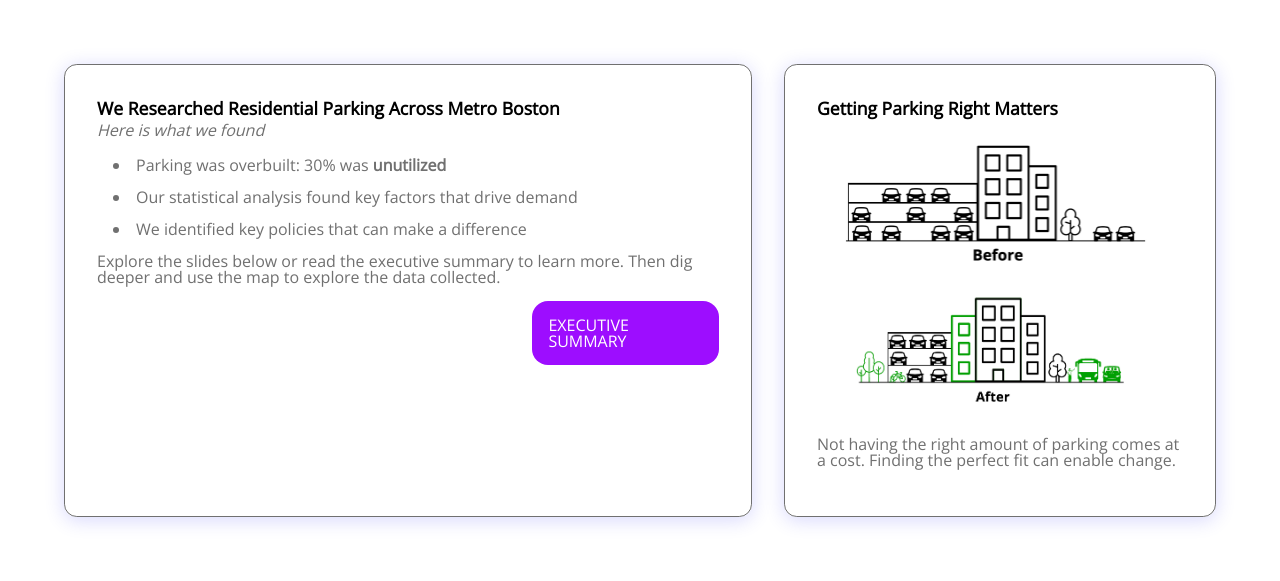
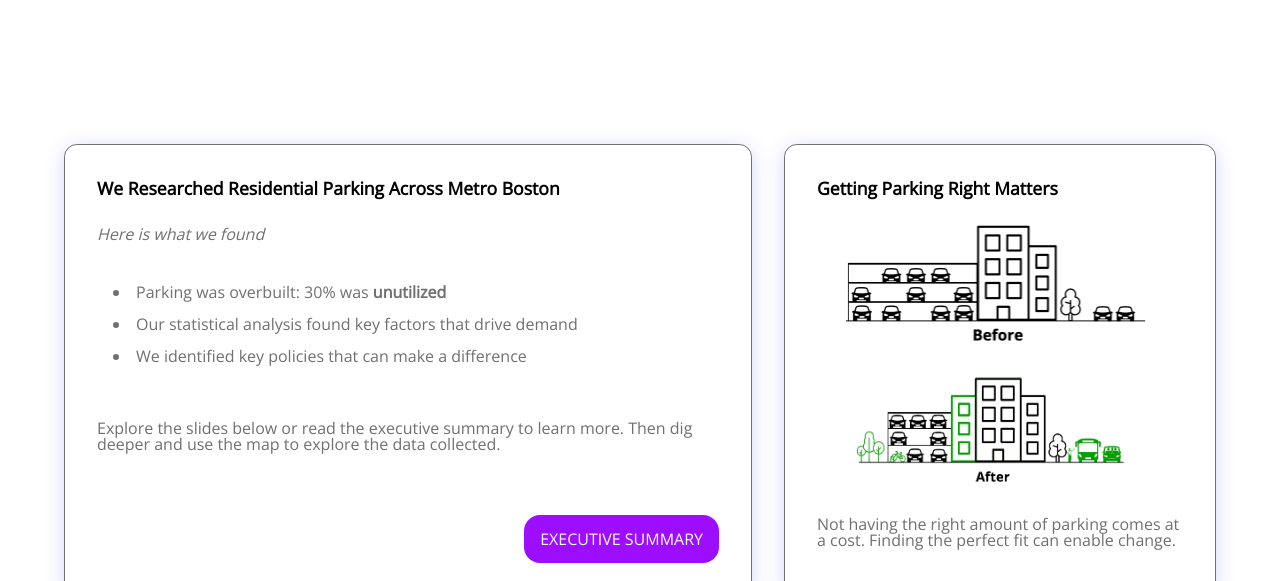
Before and after one commit to MAPC/perfect-fit-staging, a Jekyll site: the page built from index.html, in a window 1280 px wide. Shown: the part 603-1184 px from the top of the page. Built offline with Jekyll 4.4.1, drawn with Linux system fonts in a browser that asks for light colours; nearby versions of some CDN libraries; some web fonts are replaced; some of the changed text lies outside the part shown; grey boxes are pictures that could not be loaded.

Commit message:
Box Style Updates
* Update box vertical and horizontal spacing
*  Update box content
* Update color styles fo rthe boxes

```diff
--- a/_sass/components/_action-box.scss
+++ b/_sass/components/_action-box.scss
@@ -2,8 +2,11 @@
   border: 1px solid #707070;
   border-radius: .8rem;
   box-shadow: 0 3px 20px rgba(13, 14, 242, .16);
-  margin-bottom: 1rem;
-  padding: 2rem;
+  display: flex;
+  flex-wrap: wrap;
+  height: 20rem;
+  margin-bottom: 3rem;
+  padding: 3.5rem 2rem 1rem 2rem;
 
   &__title {
     @include media(large) {
@@ -14,6 +17,13 @@
     color: #000000;
     font-size: 2rem;
     text-transform: uppercase;
+    width: 100%;
+  }
+
+  &__right-align {
+    align-self: end;
+    text-align: right;
+    width: 100%;
   }
 
   &__button {
@@ -34,5 +44,6 @@
     font-size: 1.5rem;
     font-weight: 300;
     line-height: 1.2em;
+    width: 100%;
   }
 }
--- a/_sass/pages/_index.scss
+++ b/_sass/pages/_index.scss
@@ -26,7 +26,7 @@
   }
 
   display: grid;
-  grid-column-gap: 5rem;
+  grid-column-gap: 2rem;
   grid-template-columns: 43.75rem 43.75rem;
   margin: 20rem auto 20rem;
   width: 93rem;
@@ -195,11 +195,15 @@
 .explainer {
   display: grid;
   grid-template-columns: 60% 40%;
+  margin-top: 5rem;
+  margin-bottom: 5rem;
 
   &__left {
     border: 1px solid #707070;
     border-radius: .8rem;
     box-shadow: 0 3px 20px rgba(13, 14, 242, .16);
+    display: flex;
+    flex-wrap: wrap;
     margin: 4rem 1rem 4rem 4rem;
     padding: 2rem;
   }
@@ -221,6 +225,7 @@
     font-size: 1.1em;
     margin: 0;
     padding: 0;
+    width: 100%;
   }
 
   &__sub-heading {
@@ -229,15 +234,24 @@
     font-weight: 400;
     margin: 0;
     padding: 0;
+    width: 100%;
   }
 
   &__unordered-list {
     padding-left: 0;
+    width: 100%;
   }
 
   &__list-item {
     list-style-position: inside;
     margin: 1rem;
+    width: 100%;
+  }
+
+  &__right-align {
+    align-self: end;
+    text-align: right;
+    width: 100%;
   }
 
   &__button {
@@ -245,7 +259,6 @@
     border-radius: 1rem;
     color: white;
     display: inline-block;
-    margin: 0 0 0 70%;
     padding: 1rem;
     text-transform: uppercase;
   }
--- a/index.html
+++ b/index.html
@@ -22,7 +22,9 @@
       <li class="explainer__list-item">We identified key policies that can make a difference</li>
     </ul>
     <p>Explore the slides below or read the executive summary to learn more. Then dig deeper and use the map to explore the data collected.</p>
+    <div class="explainer__right-align">
       <a class="explainer__button">Executive Summary</a>
+    </div>
   </div>
   <div class="explainer__right">
     <h2 class="explainer__heading">Getting Parking Right Matters</h2>
@@ -55,18 +57,40 @@
 </section>
 <section class="action-boxes">
   <div class="action-box">
-    <h2 class="action-box__title">Call to Action</h2>
-    <p class="action-box__text">If you want to make a difference find a project and get involved. You can find planned and proposed development projects on massbuilds.com.</p>
+    <h2 class="action-box__title">Full Report</h2>
+    <p class="action-box__text">Find the full report with technical appendix here.</p>
+    <div class="action-box__right-align">
+      <a class="action-box__button">
+        Read Report
+      </a>
+    </div>
+  </div>
+  <div class="action-box">
+    <h2 class="action-box__title">Learn More</h2>
+    <p class="action-box__text">Find planned and proposed development projects on massbuilds.com. Use the TDM action steps to get involved. </p>
+    <div class="action-box__right-align">
       <a class="action-box__button">
         Learn More
       </a>
     </div>
+  </div>
   <div class="action-box">
     <h2 class="action-box__title">Download the Data</h2>
-    <p class="action-box__text">Data from this report is open and available.  visit datacommon.mapc.org to download the full dataset. </p>
+    <p class="action-box__text">Data from this report is available.  Visit datacommon.mapc.org to download the full dataset.</p>
+    <div class="action-box__right-align">
       <a class="action-box__button">
-      Download
+        Download Data
       </a>
+    </div>
+  </div>
+  <div class="action-box">
+    <h2 class="action-box__title">Feedback</h2>
+    <p class="action-box__text">If you want have questions of comments, don’t hesitate to reach out!</p>
+    <div class="action-box__right-align">
+      <a class="action-box__button">
+        Contact Us
+      </a>
+    </div>
   </div>
 </section>
 {% include footer.html %}
```
Lines whose indentation alone changed are shown as unchanged.
